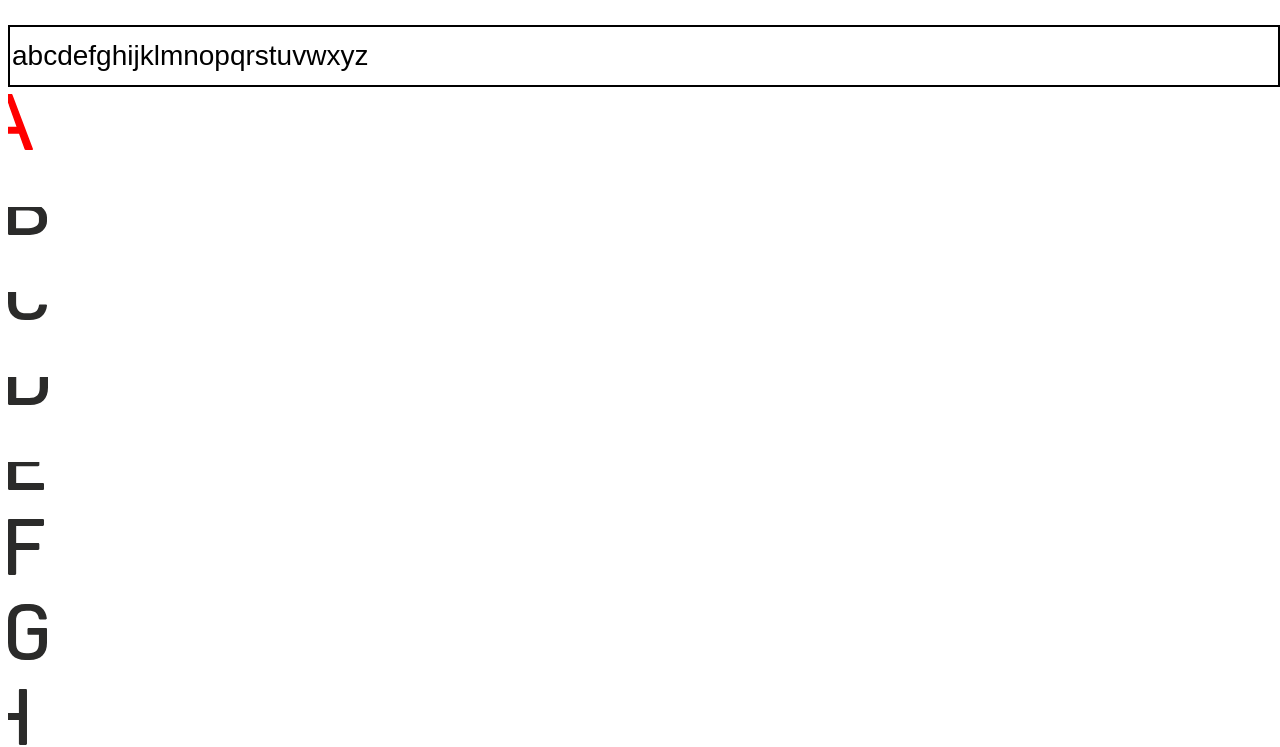
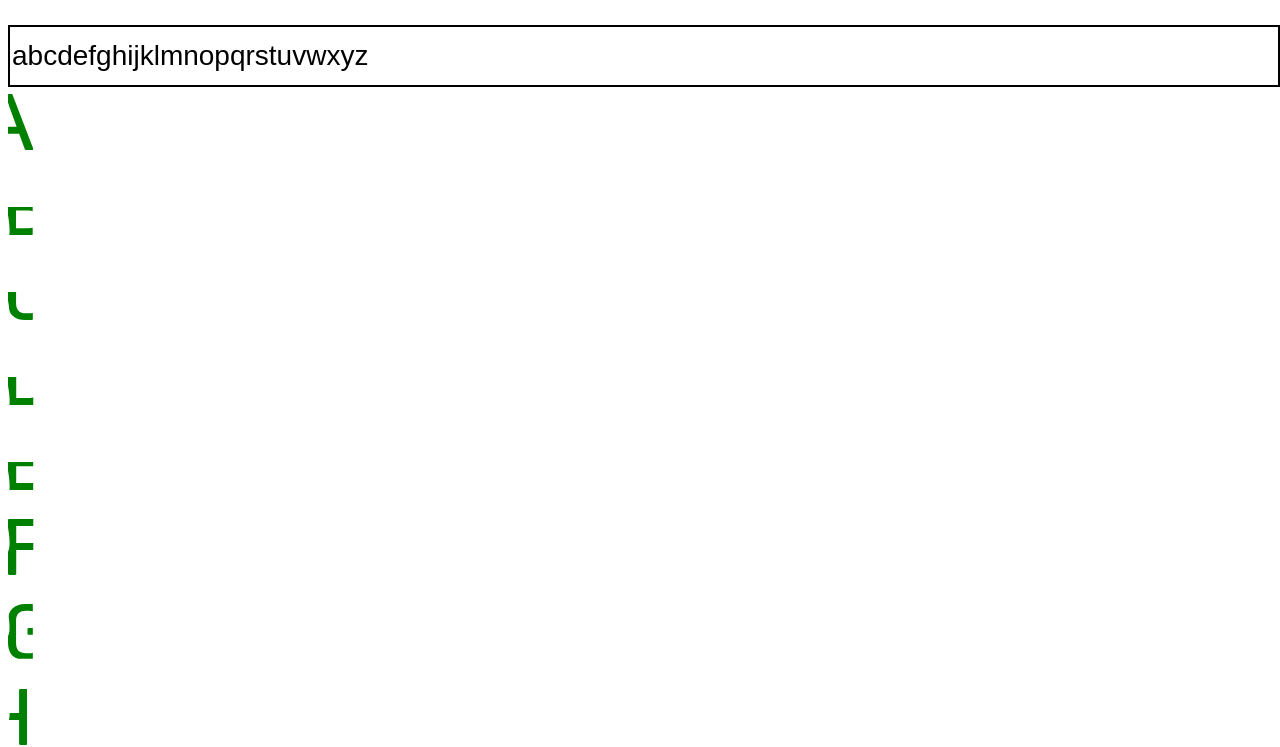
Before and after one commit to gruppjo/kd-typo-replicator, a website: page index.html in a window 1280 px wide. Shown: the part 79-826 px from the top of the page. Drawn offline with Linux system fonts and the light colour scheme.

Commit message:
feat: replicate all chars via inline svg

```diff
--- a/main.css
+++ b/main.css
@@ -22,13 +22,17 @@ h1 {
   margin-bottom: 5px;
 }
 
-.character img {
+.character svg {
   height: 4rem;
 }
 
-.character.vertical img {
+.character.vertical svg {
   height: 2rem;
 }
-.character.horizontal img {
+.character.horizontal svg {
 
 }
+
+svg .st0 {
+  fill: green !important;
+}
--- a/main.js
+++ b/main.js
@@ -90,6 +90,8 @@ const parseInput = () => {
   const value = input.value;
   console.log(value);
 
+  const allRequests = [];
+
   newHtml = ``;
   for (let i = 0; i < value.length; i++) {
     const currentChar = value[i].toLowerCase();
@@ -97,12 +99,32 @@ const parseInput = () => {
     if (!charDetails) {
       continue;
     }
-    const charHtml = `
-      <div class="character ${charDetails.flip}"><img src="./assets/System_Alphabet_${currentChar.toUpperCase()}.svg"></div>`;
-    newHtml += charHtml;
+    const request = fetch(`./assets/System_Alphabet_${currentChar.toUpperCase()}.svg`)
+    .then((response) => {
+      return response.text();
+    })
+    .then((svgText) => {
+      return {
+        svgText,
+        currentChar,
+        charDetails
+      };
+    });
+    allRequests.push(request);
   }
 
-  textContainer.innerHTML = newHtml;
+  Promise.all(allRequests)
+  .then((charInfos) => {
+    console.log(charInfos);
+    for(let i = 0; i < charInfos.length; i++) {
+      const charInfo = charInfos[i];
+      const charHtml = `
+        <div class="character ${charInfo.charDetails.flip} ${charInfo.currentChar}">${charInfo.svgText}</div>`;
+      newHtml += charHtml;
+    }
+    textContainer.innerHTML = newHtml;
+  });
+
 };
 parseInput();
 input.addEventListener('input', parseInput);
```
